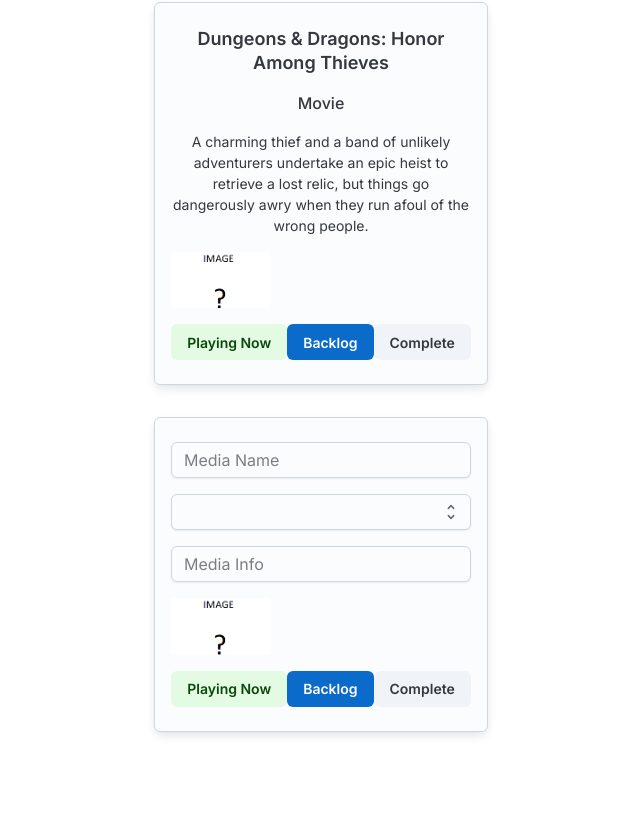
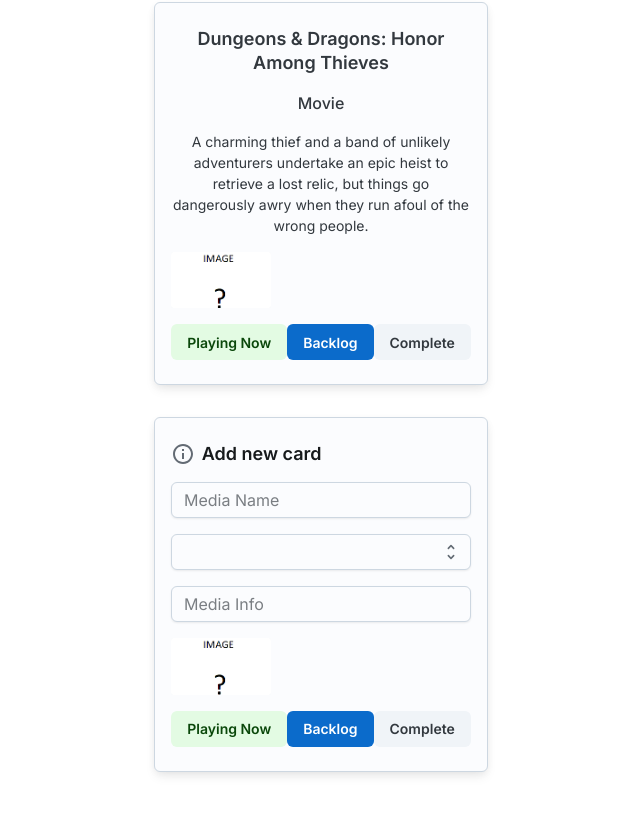
Before and after one commit to dbyrne978/back-log-buddy, a React (Vite) app in the folder back-log-buddy/: page / in a window 1280 px wide. Shown: the part 1501-2315 px from the top of the page, without its empty margins (319-959 px from the left). Built offline with nearby package versions, Linux system fonts and the light colour scheme.

Commit message:
Add header to MediaCardNew

```diff
--- a/back-log-buddy/src/components/MediaCardNew.jsx
+++ b/back-log-buddy/src/components/MediaCardNew.jsx
@@ -4,6 +4,8 @@
 import Input from '@mui/joy/Input';
 import Select from '@mui/joy/Select';
 import Option from '@mui/joy/Option';
+import Typography from '@mui/joy/Typography';
+import InfoOutlined from '@mui/icons-material/InfoOutlined';
 
 function MediaCardNew() {
   return (
@@ -21,6 +23,10 @@
         borderRadius: 'sm',
         boxShadow: 'md',
       }}>
+
+      <Typography level="title-lg" startDecorator={<InfoOutlined />}>
+        Add new card
+      </Typography>
 
       <Input
         placeholder="Media Name"
--- a/package.json
+++ b/package.json
@@ -3,7 +3,9 @@
     "@emotion/react": "^11.11.1",
     "@emotion/styled": "^11.11.0",
     "@fontsource/inter": "^5.0.7",
+    "@mui/icons-material": "^5.14.11",
     "@mui/joy": "^5.0.0-beta.0",
+    "@mui/material": "^5.14.11",
     "prop-types": "^15.8.1"
   }
 }
```
Also changed, not shown: 2 other files (tests, documents, lock files or other folders).
